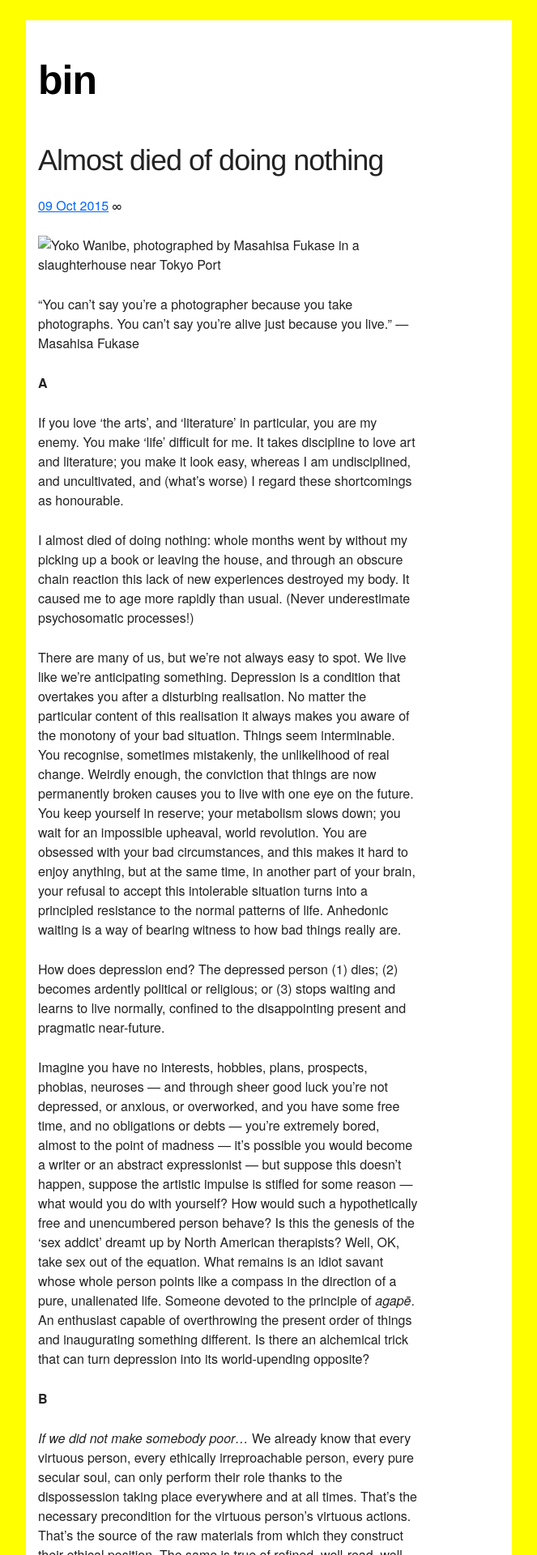
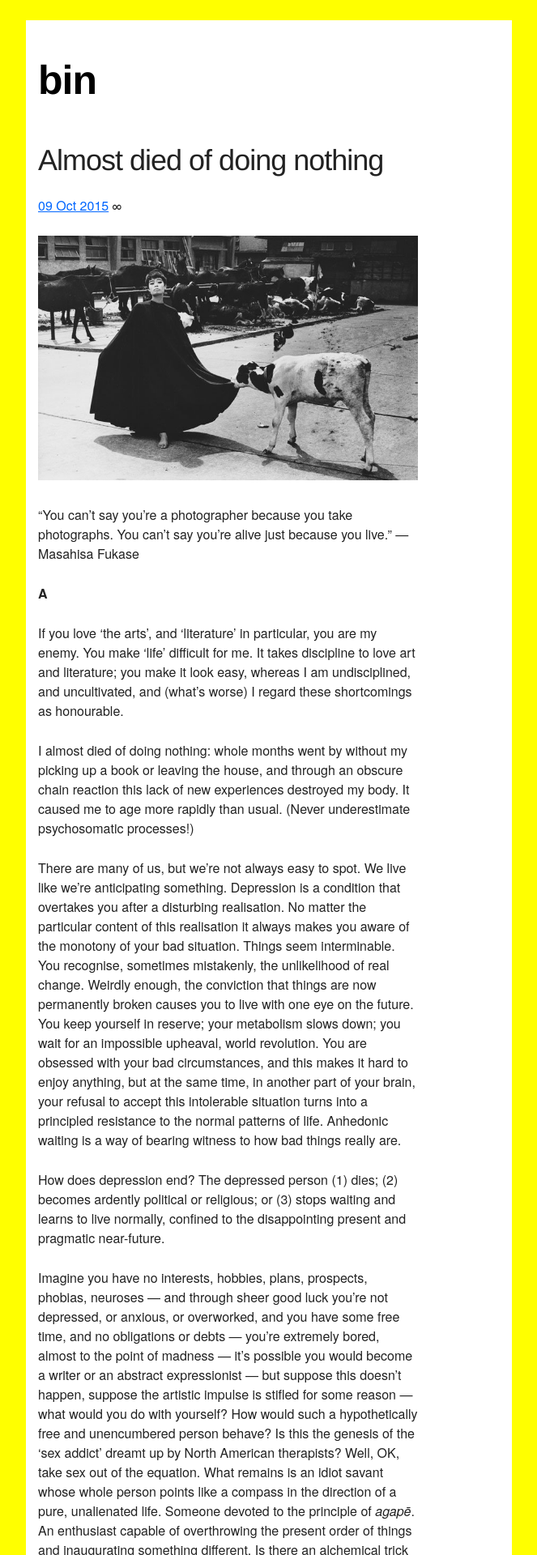
Before and after one commit to mt-trash/mt-trash.github.io, a Jekyll site: the page built from _posts/2015-10-09-almost-died.md, in a window 1280 px wide. Shown: the top 1920 px of the page at 81% size, without its empty margins (308-971 px from the left). Built offline with Jekyll 4.4.1, drawn with Linux system fonts in a browser that asks for light colours.

Commit message:
mistake in the post

```diff
--- a/_posts/2015-10-09-almost-died.md
+++ b/_posts/2015-10-09-almost-died.md
@@ -5,7 +5,7 @@ date: 2015-10-09
 preview: Depression is a condition that overtakes you after a disturbing realisation. No matter the particular content of this realisation it always makes you aware of the monotony of your bad situation.
 ---
 
-{% include image-no-link.html src="/images/fukase-wanibe.jpg" alt="Yoko Wanibe, photographed by Masahisa Fukase in a slaughterhouse near Tokyo Port" %}
+{% include image-no-link.html file="/images/fukase-wanibe.jpg" alt="Yoko Wanibe, photographed by Masahisa Fukase in a slaughterhouse near Tokyo Port" %}
 
 "You can't say you're a photographer because you take photographs. You can't say you're alive just because you live." —Masahisa Fukase
 
```
